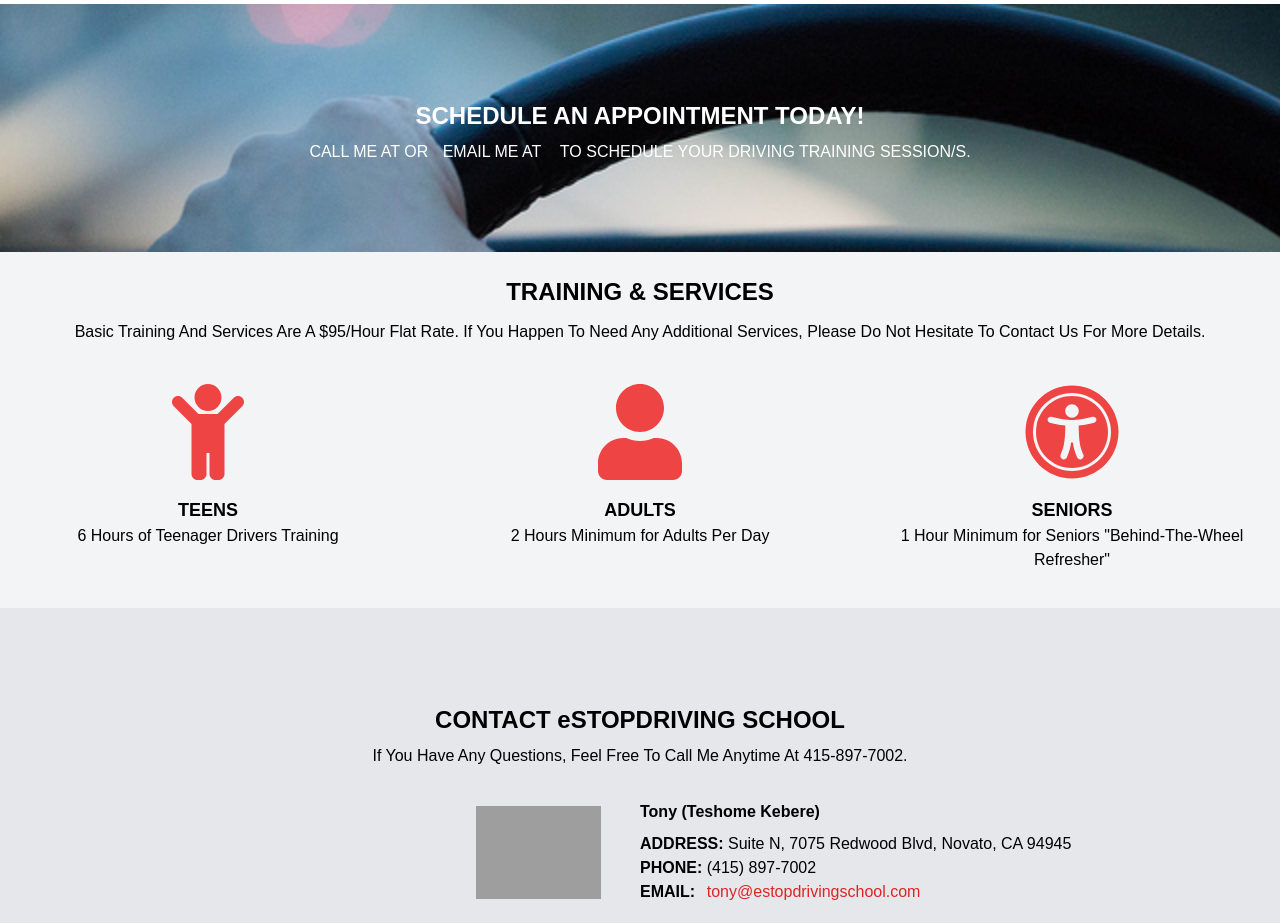
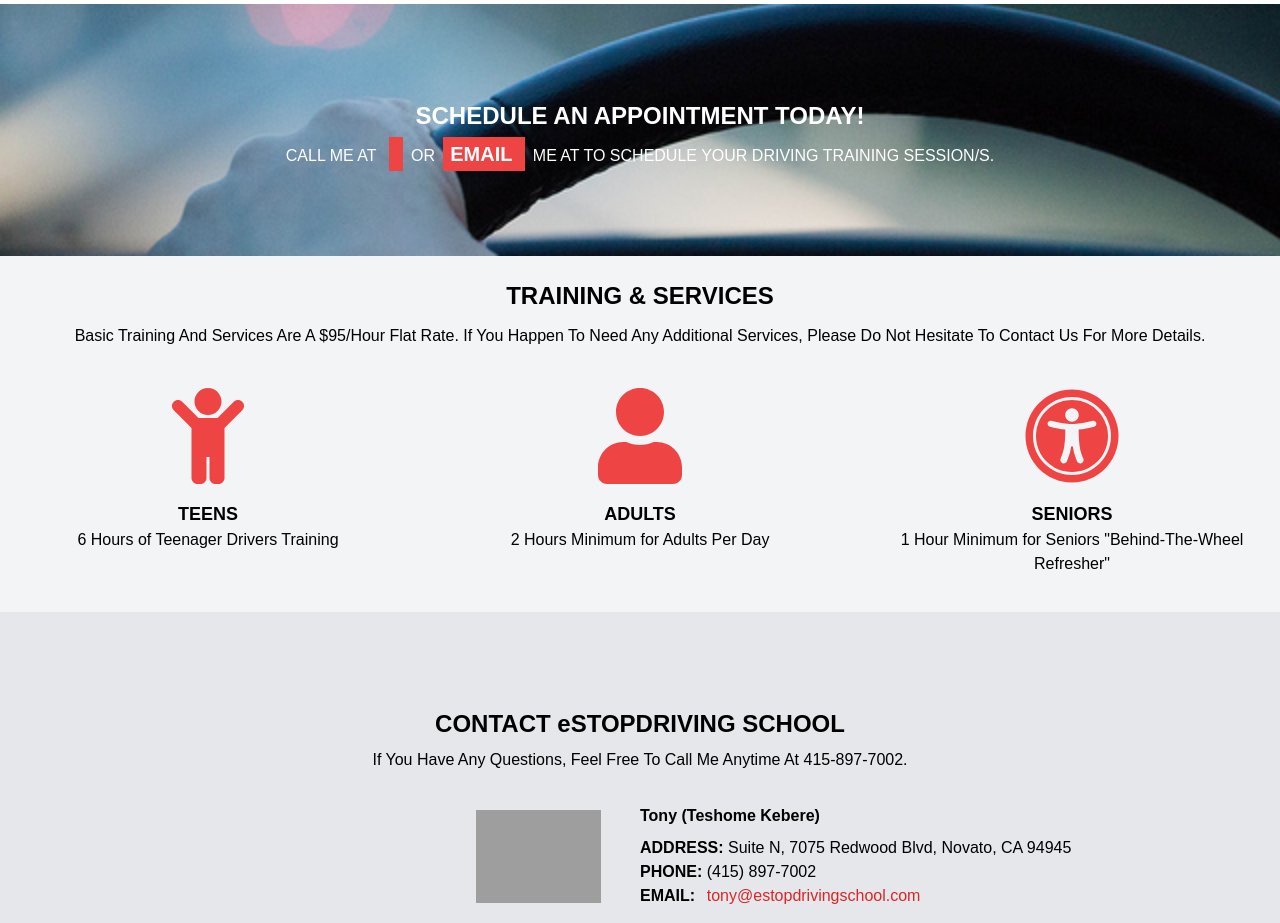
Before and after one commit to lisagorewitdecker/estopdrvngschl-nextjs, a Next.js app: page / in a window 1280 px wide. Shown: the part 1100-2023 px from the top of the page. Built offline with nearby package versions, Linux system fonts and the light colour scheme; grey boxes are pictures that could not be loaded.

Commit message:
Update index.tsx

```diff
--- a/pages/index.tsx
+++ b/pages/index.tsx
@@ -195,22 +195,20 @@
               SCHEDULE AN APPOINTMENT TODAY!
             </h2>
             <p className="text-center text-white mx-2">
-              CALL ME AT{" "} OR
-              <a
-                className="font-bold"
+              CALL ME AT {" "} <a
+                className="font-bold bg-red-500 hover:bg-red-800 text-white px-4 py-2 m-2 text-xl"
                 href="tel:415-897-7002"
                 target="_blank"
                 rel="noopener noreferrer"
-              >
-              </a>
-              EMAIL ME AT{" "}
+              > </a> OR
               <a
-                className="font-bold"
+                className="font-bold bg-red-500 hover:bg-red-800 text-white px-4 py-2 m-2 text-xl"
                 href="mailto:tony@estopdrivingschool.com"
                 target="_blank"
                 rel="noopener noreferrer"
               >
-              </a>
+              EMAIL {" "}</a> ME AT
+
               TO SCHEDULE YOUR DRIVING TRAINING SESSION/S.
             </p>
           </div>
```
